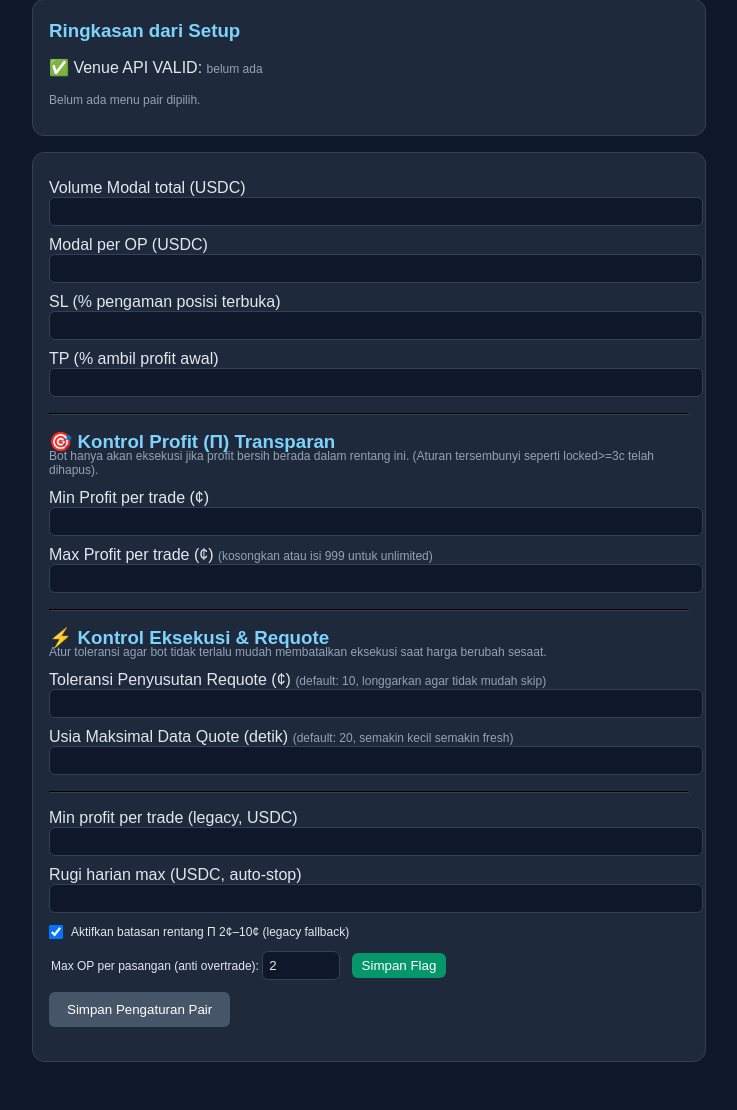
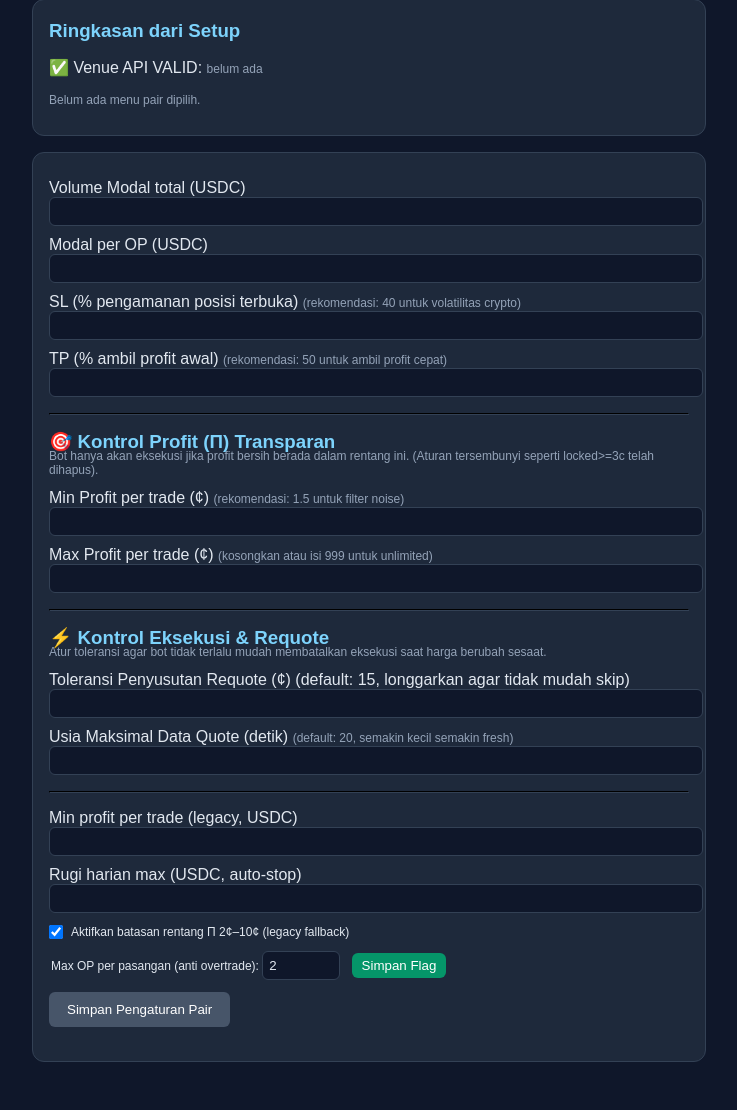
Before and after one commit to connectcomputers/arb-bot, a FastAPI app: template app/web/templates/limits.html in a window 1280 px wide. Shown: the part 114-1224 px from the top of the page, without its empty margins (168-905 px from the left). Run offline with FastAPI, Linux system fonts and the light colour scheme; the template is opened without the code that fills it, so the values that code supplies are empty.

Commit message:
fix: update default config values - SL 40%, TP 50%, Min Profit 1.5¢, Requote 15¢

```diff
--- a/app/engine.py
+++ b/app/engine.py
@@ -327,7 +327,8 @@ def _auto_take_profit():
     from app.position_manager import load_positions, save_positions
     cfg = load_config()
     limits = cfg.get("limits", {})
-    tp_pct = float(limits.get("tp", 90)) / 100
+    # tp_pct = float(limits.get("tp", 90)) / 100
+    tp_pct = float(limits.get("tp", 50)) / 100  # Default 50% untuk ambil profit cepat
     positions = load_positions()
     active = [p for p in positions if not p.get("resolved")]
     if not active:
--- a/app/web/main.py
+++ b/app/web/main.py
@@ -22,13 +22,38 @@ from app.engine import _log_loop
 
 LIMIT_KEYS = ["modal_total", "modal_per_op", "sl", "tp", "min_profit", "rugi_harian", "min_pi", "max_pi", "requote_tol", "quote_max_age_sec"]
 
+# def config_complete(cfg: dict) -> bool:
+#     venues_ok = sum(1 for s in cfg["venues"].values() if s.get("valid"))
+#     pairs = cfg.get("pairs") or {}
+#     n_pairs = sum(len(v) for v in pairs.values())
+#     limits = cfg.get("limits") or {}
+#     return (venues_ok >= 2 and n_pairs >= 1
+#             and all(str(limits.get(k, "")).strip() != "" for k in LIMIT_KEYS if k not in ["min_pi", "max_pi", "requote_tol", "quote_max_age_sec"]))
+
 def config_complete(cfg: dict) -> bool:
     venues_ok = sum(1 for s in cfg["venues"].values() if s.get("valid"))
     pairs = cfg.get("pairs") or {}
     n_pairs = sum(len(v) for v in pairs.values())
     limits = cfg.get("limits") or {}
+
+    # Set default values untuk field yang kosong
+    defaults = {
+        "min_pi": 1.5,      # Default 1.5¢ (filter noise)
+        "max_pi": 30,       # Default 30¢
+        "sl": 40,           # Default 40% SL
+        "tp": 50,           # Default 50% TP
+        "requote_tol": 15,  # Default 15¢ toleransi
+        "quote_max_age_sec": 10,  # Default 10 detik
+        "rugi_harian": 5,   # Default $5
+        "max_op_per_pair": 1,  # Default 1 OP
+    }
+
+    for key, default_val in defaults.items():
+        if limits.get(key) in [None, "", 0]:
+            limits[key] = default_val
+
     return (venues_ok >= 2 and n_pairs >= 1
-            and all(str(limits.get(k, "")).strip() != "" for k in LIMIT_KEYS if k not in ["min_pi", "max_pi", "requote_tol", "quote_max_age_sec"]))
+            and all(str(limits.get(k, "")).strip() != "" for k in LIMIT_KEYS if k not in ["min_pi", "max_pi"]))
 
 VENUES_SCHEMA = {
     "polymarket": [
--- a/app/web/templates/limits.html
+++ b/app/web/templates/limits.html
@@ -30,22 +30,34 @@ button:disabled{background:#475569;cursor:not-allowed}
 <div class="card">
 <label>Volume Modal total (USDC)<input id="modal_total" type="number" value="{{ limits.get('modal_total','') }}"></label>
 <label>Modal per OP (USDC)<input id="modal_per_op" type="number" value="{{ limits.get('modal_per_op','') }}"></label>
-<label>SL (% pengaman posisi terbuka)<input id="sl" type="number" step="0.1" value="{{ limits.get('sl','') }}"></label>
-<label>TP (% ambil profit awal)<input id="tp" type="number" step="0.1" value="{{ limits.get('tp','') }}"></label>
+<!-- <label>SL (% pengaman posisi terbuka)<input id="sl" type="number" step="0.1" value="{{ limits.get('sl','') }}"></label> -->
+<label>SL (% pengamanan posisi terbuka) <span class="muted">(rekomendasi: 40 untuk volatilitas crypto)</span>
+  <input id="sl" type="number" step="0.1" value="{{ limits.get('sl', 40) }}">
+</label>
+<!-- <label>TP (% ambil profit awal)<input id="tp" type="number" step="0.1" value="{{ limits.get('tp','') }}"></label> -->
+<label>TP (% ambil profit awal) <span class="muted">(rekomendasi: 50 untuk ambil profit cepat)</span>
+  <input id="tp" type="number" step="0.1" value="{{ limits.get('tp', 50) }}">
+</label>
 
 <hr style="border-color:#334155; margin: 16px 0;">
 <h3>🎯 Kontrol Profit (Π) Transparan</h3>
 <p class="muted" style="margin-top:-8px;margin-bottom:12px">Bot hanya akan eksekusi jika profit bersih berada dalam rentang ini. (Aturan tersembunyi seperti locked>=3c telah dihapus).</p>
 
-<label>Min Profit per trade (¢)<input id="min_pi" type="number" step="0.1" value="{{ limits.get('min_pi', 0.1) }}"></label>
+<!-- <label>Min Profit per trade (¢)<input id="min_pi" type="number" step="0.1" value="{{ limits.get('min_pi', 0.1) }}"></label> -->
+<label>Min Profit per trade (¢) <span class="muted">(rekomendasi: 1.5 untuk filter noise)</span>
+  <input id="min_pi" type="number" step="0.1" value="{{ limits.get('min_pi', 1.5) }}">
+</label>
 <label>Max Profit per trade (¢) <span class="muted">(kosongkan atau isi 999 untuk unlimited)</span><input id="max_pi" type="number" step="0.1" value="{{ limits.get('max_pi', 30) }}"></label>
 
 <hr style="border-color:#334155; margin: 16px 0;">
 <h3>⚡ Kontrol Eksekusi & Requote</h3>
 <p class="muted" style="margin-top:-8px;margin-bottom:12px">Atur toleransi agar bot tidak terlalu mudah membatalkan eksekusi saat harga berubah sesaat.</p>
 
-<label>Toleransi Penyusutan Requote (¢) <span class="muted">(default: 10, longgarkan agar tidak mudah skip)</span>
+<!-- <label>Toleransi Penyusutan Requote (¢) <span class="muted">(default: 10, longgarkan agar tidak mudah skip)</span>
   <input id="requote_tol" type="number" step="0.1" value="{{ limits.get('requote_tol', 10) }}">
+</label> -->
+<label>Toleransi Penyusutan Requote (¢) (default: 15, longgarkan agar tidak mudah skip)
+  <input id="requote_tol" type="number" step="0.1" value="{{ limits.get('requote_tol', 15) }}">
 </label>
 <label>Usia Maksimal Data Quote (detik) <span class="muted">(default: 20, semakin kecil semakin fresh)</span>
   <input id="quote_max_age_sec" type="number" step="1" value="{{ limits.get('quote_max_age_sec', 20) }}">
```
